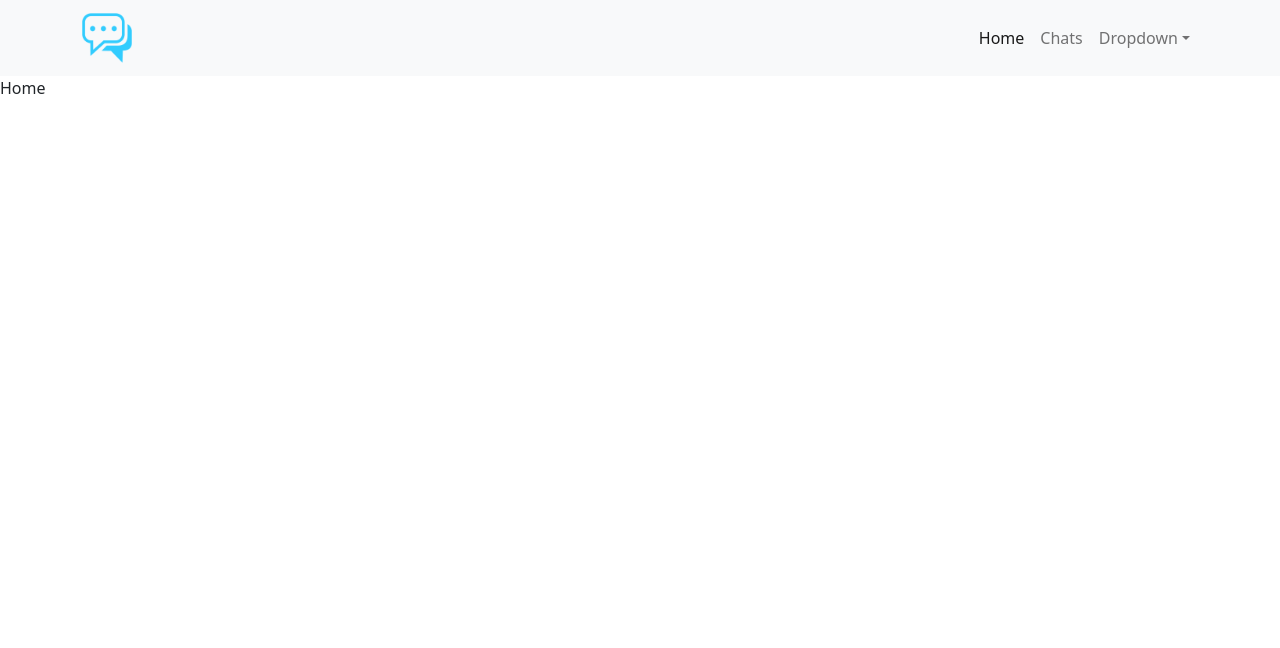
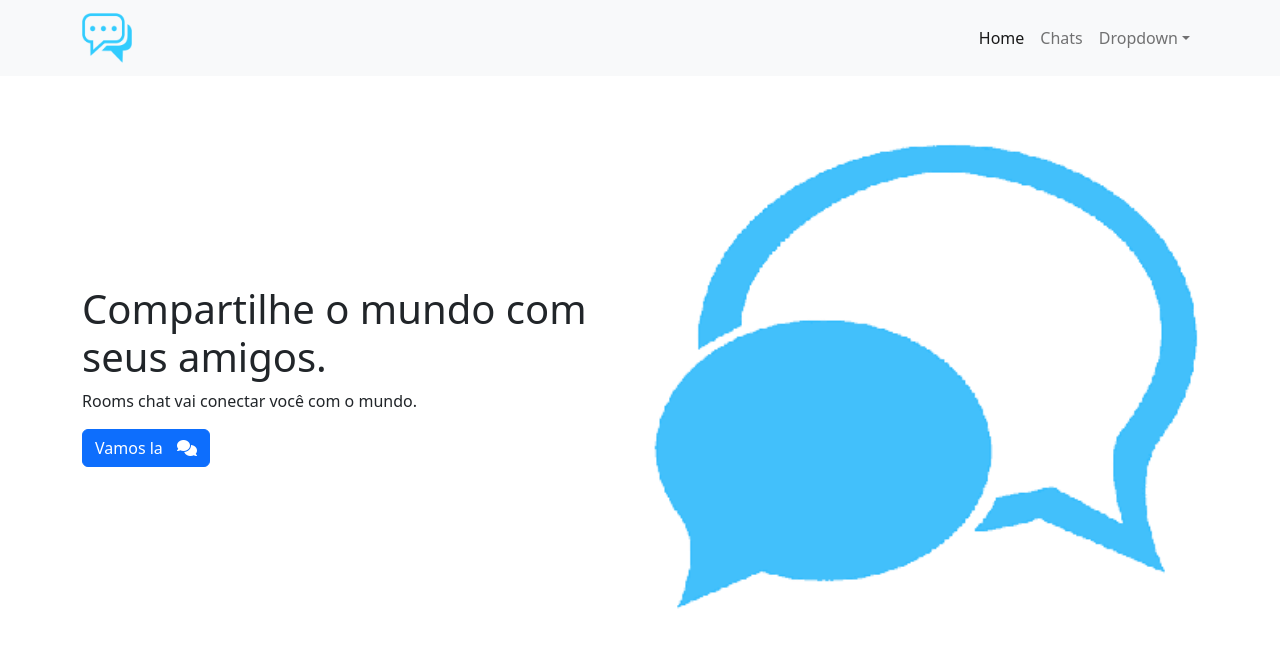
Before and after one commit to JuniorPaula/react-chat-app, a React (Create React App) app: page / in a window 1280 px wide. Shown: the top 648 px of the page. Built offline with nearby package versions, Linux system fonts and the light colour scheme.

Commit message:
feat: create Home component

```diff
--- a/public/index.html
+++ b/public/index.html
@@ -9,6 +9,7 @@
       name="description"
       content="Web site created using create-react-app"
     />
+    <link rel="stylesheet" href="https://cdnjs.cloudflare.com/ajax/libs/font-awesome/6.2.0/css/all.min.css" integrity="sha512-xh6O/CkQoPOWDdYTDqeRdPCVd1SpvCA9XXcUnZS2FmJNp1coAFzvtCN9BmamE+4aHK8yyUHUSCcJHgXloTyT2A==" crossorigin="anonymous" referrerpolicy="no-referrer" />
     <link rel="apple-touch-icon" href="%PUBLIC_URL%/logo192.png" />
     <!--
       manifest.json provides metadata used when your web app is installed on a
--- a/src/pages/Home.js
+++ /dev/null
@@ -1,7 +0,0 @@
-import React from 'react'
-
-export default function Home() {
-  return (
-    <div>Home</div>
-  )
-}
--- /dev/null
+++ b/src/pages/Home/home.css
@@ -0,0 +1,13 @@
+.home__bg {
+    background-image: url('../../assets/bg.png');
+    height: 75vh;
+    background-position: center;
+    background-size: cover;
+    background-repeat: no-repeat;
+    overflow-x: hidden;
+}
+
+.home-message-icon {
+    margin-left: 10px;
+    display: inline-block;
+}
--- /dev/null
+++ b/src/pages/Home/index.js
@@ -0,0 +1,27 @@
+import React from 'react'
+import { Row, Col, Button, Container } from 'react-bootstrap'
+import { LinkContainer } from 'react-router-bootstrap'
+import './home.css'
+
+export default function Home() {
+  return (
+    <Container>
+      <Row>
+        <Col md={6} className="d-flex flex-direction-column align-items-center justify-content-center">
+          <div>
+            <h1>Compartilhe o mundo com seus amigos.</h1>
+            <p>Rooms chat vai conectar você com o mundo.</p>
+            <LinkContainer to="/chats">
+              <Button variant="primary">
+                Vamos la <i className="fas fa-comments home-message-icon"></i>
+              </Button>
+            </LinkContainer>
+          </div>
+        </Col>
+        <Col md={6}>
+          <Col className="home__bg"></Col>
+        </Col>
+      </Row>
+    </Container>
+  )
+}
```
Also changed, not shown: src/assets/bg.png (added).
